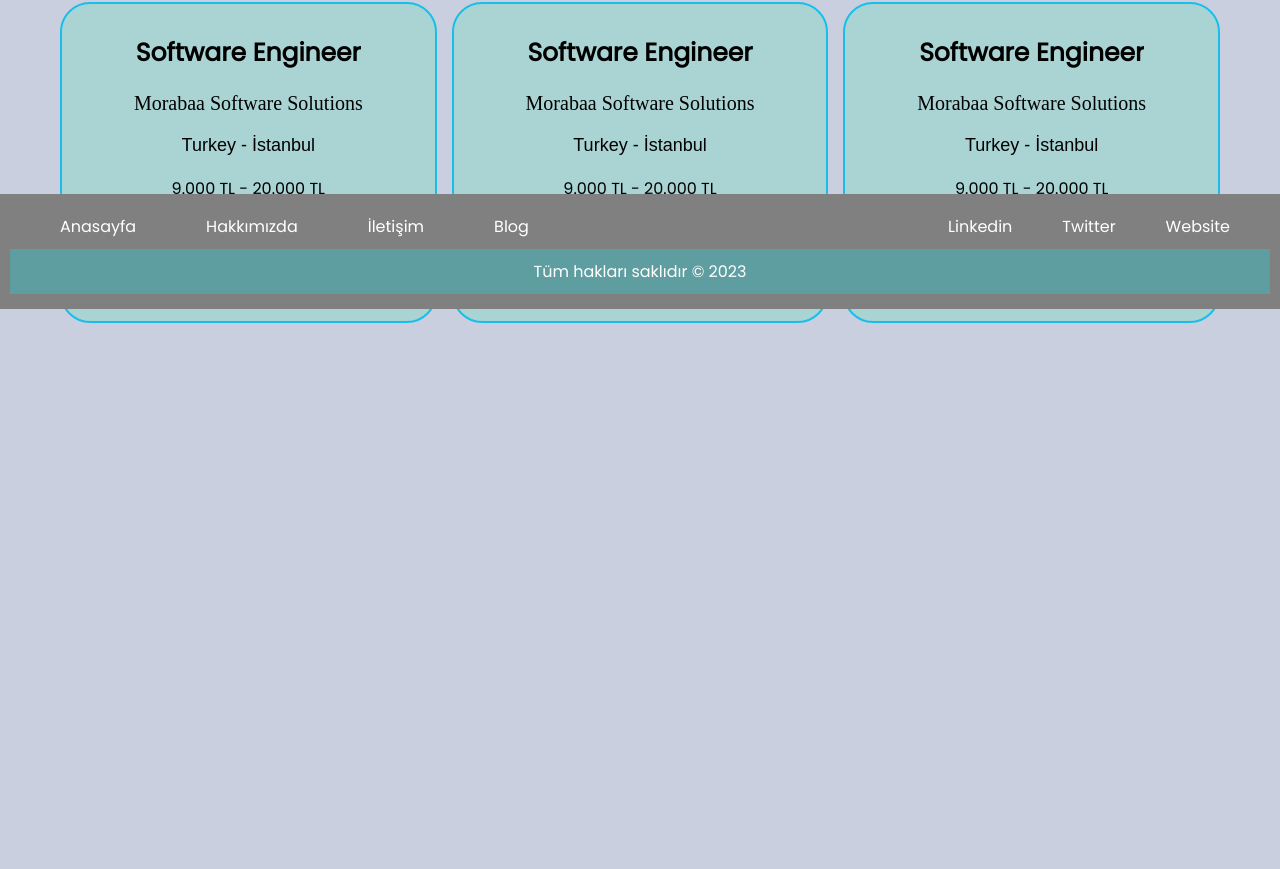
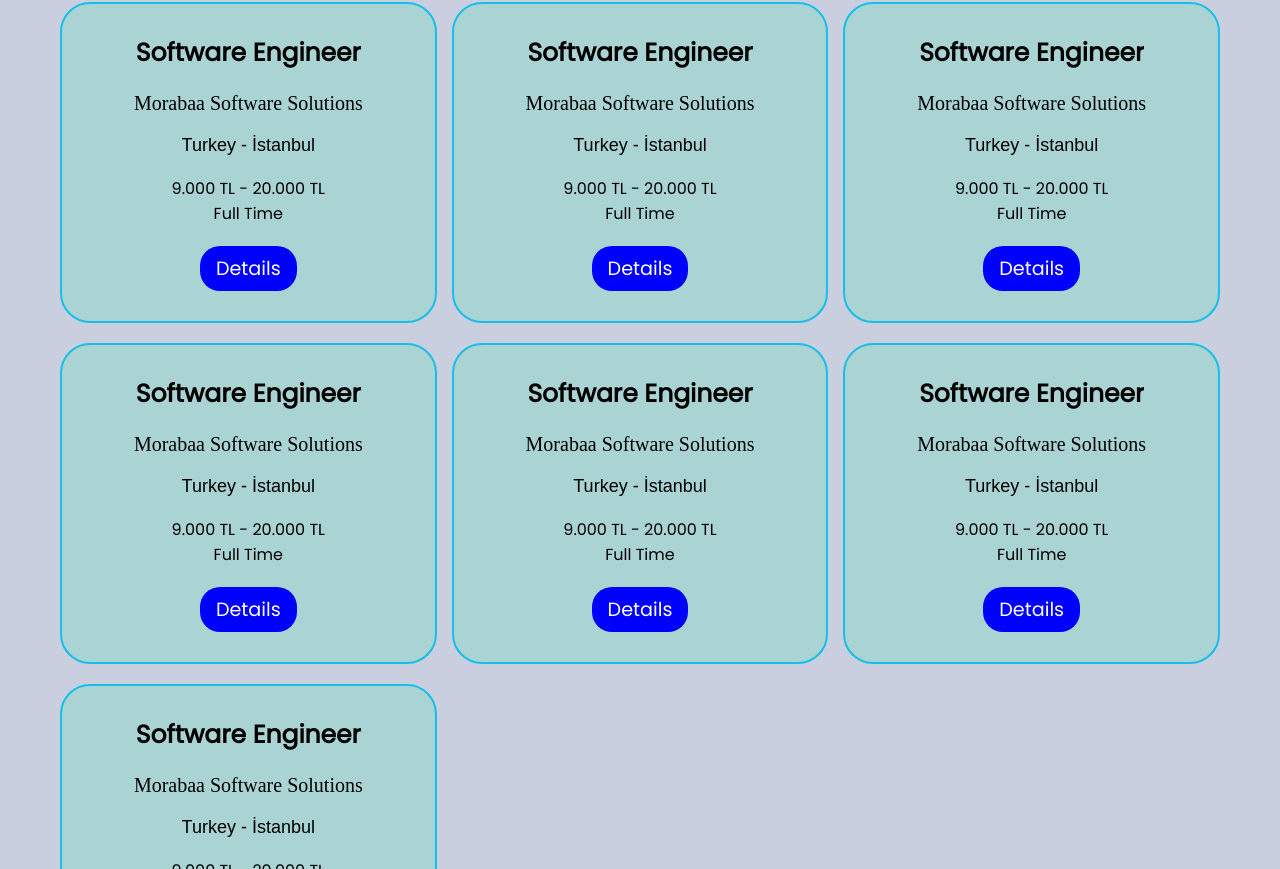
Before and after one commit to oguzcoll/JobBoardSite, a React (Create React App) app in the folder client/: page /home in a window 1280 px wide. Shown: the part 491-1360 px from the top of the page. Before the commit the page ends 854 px from the top, so only its background shows below. Built offline with nearby package versions, Linux system fonts and the light colour scheme.

Commit message:
footerupdate

```diff
--- a/client/src/components/footer/footer.css
+++ b/client/src/components/footer/footer.css
@@ -1,5 +1,5 @@
 .footer {
-  position: fixed;
+  position: relative;
   left: 0;
   bottom: 0;
   height: 75px;
--- a/client/src/components/jobLists/JobLists.jsx
+++ b/client/src/components/jobLists/JobLists.jsx
@@ -10,6 +10,10 @@
       <Job />
       <Job />
       <Job />
+      <Job />
+      <Job />
+      <Job />
+      <Job />
     </div>
   );
 }
```
